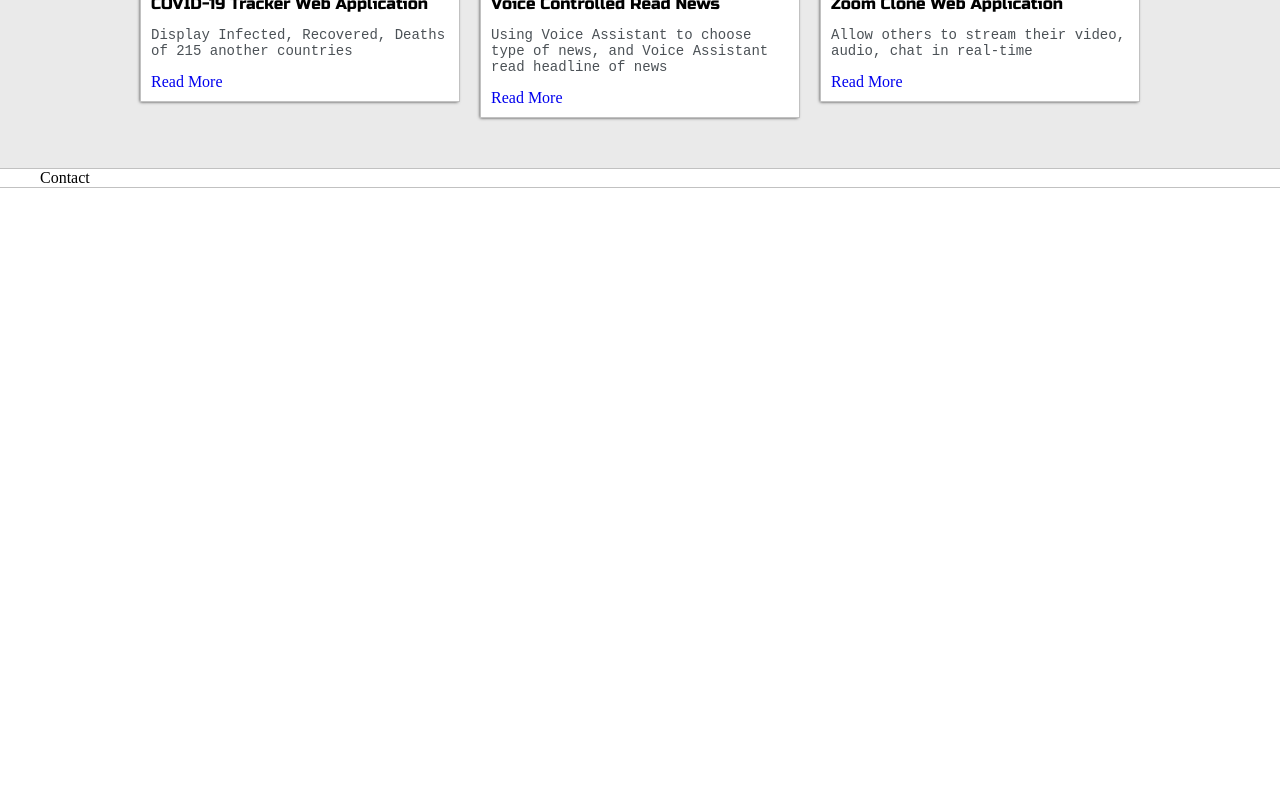
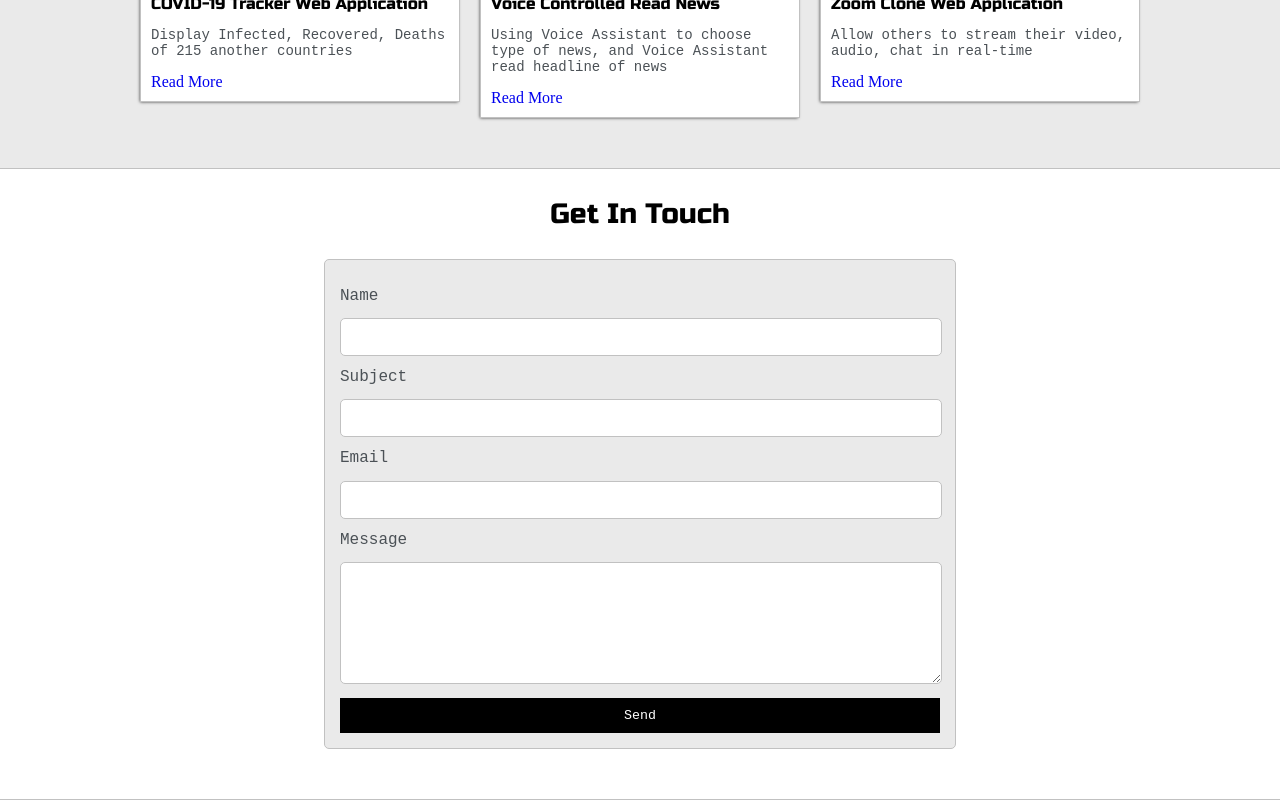
Before and after one commit to tinspham209/portfolio, a React (Create React App) app: page / in a window 1280 px wide. Shown: the part 1629-2429 px from the top of the page. Before the commit the page ends 1817 px from the top, so only its background shows below. Built offline with nearby package versions, Linux system fonts and the light colour scheme.

Commit message:
Add Contact form to page

```diff
--- a/src/components/homepage/index.jsx
+++ b/src/components/homepage/index.jsx
@@ -4,6 +4,7 @@ import Greeting from "../greeting";
 import Intro from "../intro";
 import About from "../about";
 import Post from "../post";
+import Contact from "../contact";
 
 const Homepage = () => {
 	return (
@@ -25,7 +26,9 @@ const Homepage = () => {
 				</div>
 			</section>
 			<section className="s2">
-				<div className="main-container">Contact</div>
+				<div className="main-container">
+					<Contact />
+				</div>
 			</section>
 		</React.Fragment>
 	);
```
